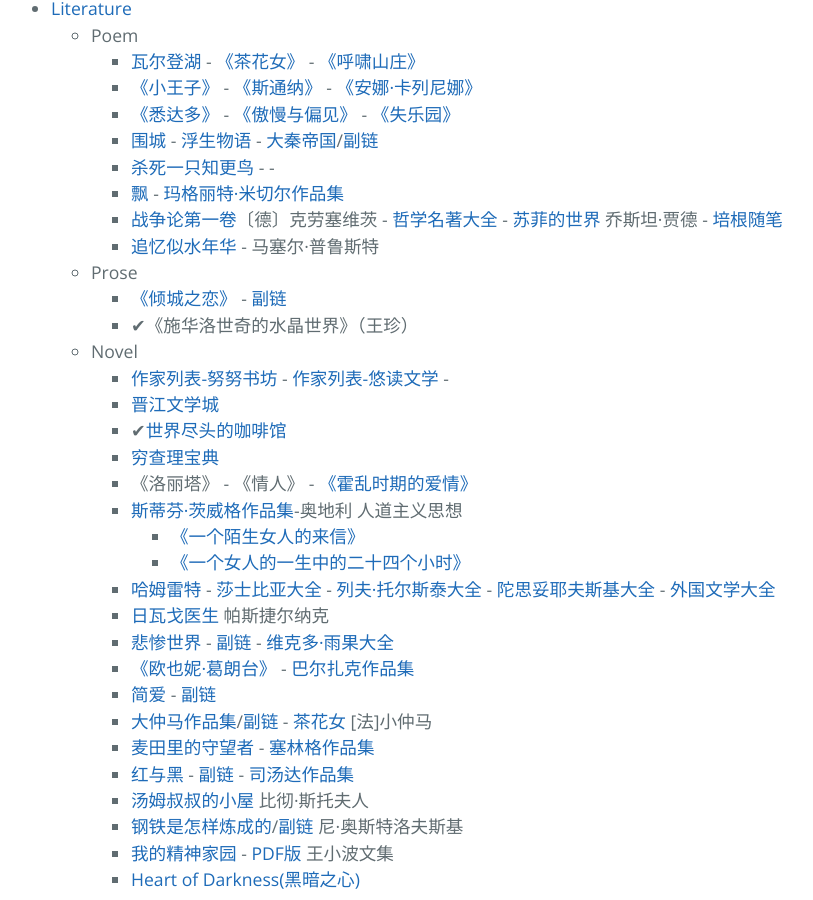
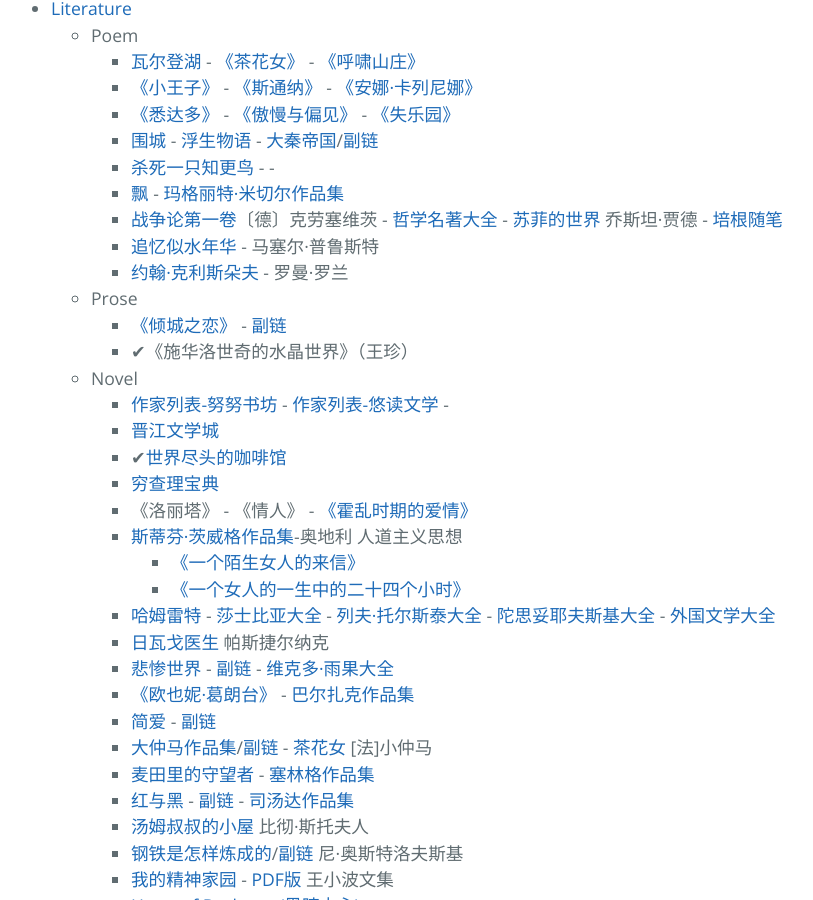
Before and after one commit to AmbroseRen/test, a Jekyll site: the page built from Library/BookListsOne.md, in a window 1280 px wide and 900 px high, scrolled down 3622 px. Shown: the whole window, without its empty margins (213-1026 px from the left). Built offline with Jekyll 4.4.1, drawn with Linux system fonts in a browser that asks for light colours; our own code applies the rules of GitHub Pages for plain Markdown files; the repository's description, which GitHub fills in, is left out.

Commit message:
Update BookListsOne.md

```diff
--- a/Library/BookListsOne.md
+++ b/Library/BookListsOne.md
@@ -201,6 +201,7 @@
 		    <li><a href="https://www.kanunu8.com/files/world/201106/2867.html">飘</a> - <a href="https://www.kanunu8.com/files/writer/2865.html">玛格丽特·米切尔作品集</a></li>
 		    <li><a href="http://www.saohua.com/shuku/zhexue/mydoc138.htm">战争论第一卷</a>〔德〕克劳塞维茨 - <a href="http://www.saohua.com/shuku/zhexue/index.htm">哲学名著大全</a> - <a href="https://www.kanunu8.com/files/world/201102/1598.html">苏菲的世界</a> 乔斯坦·贾德 - <a href="http://www.dushu369.com/waiguomingzhu/pgsb/">培根随笔</a></li>
 		    <li><a href="https://www.kanunu8.com/book4/10251/">追忆似水年华</a> - 马塞尔·普鲁斯特</li>
+		    <li><a href="https://www.kanunu8.com/book4/10249/">约翰·克利斯朵夫</a> - 罗曼·罗兰</li>
                 </ul>
             </li>
             <li id="prose">Prose
```
